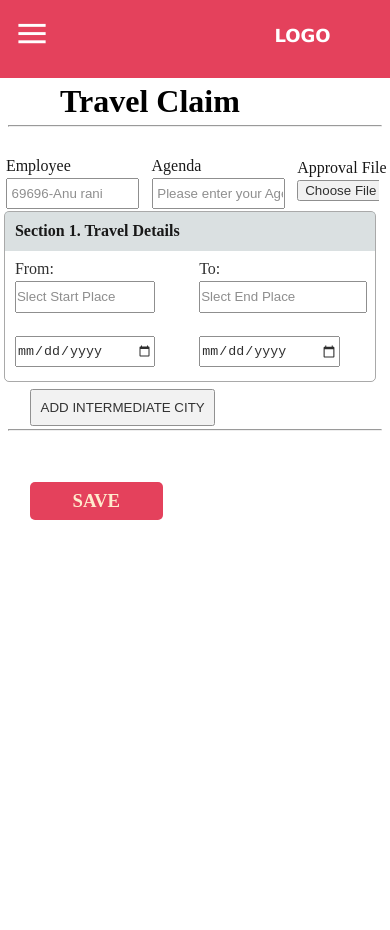
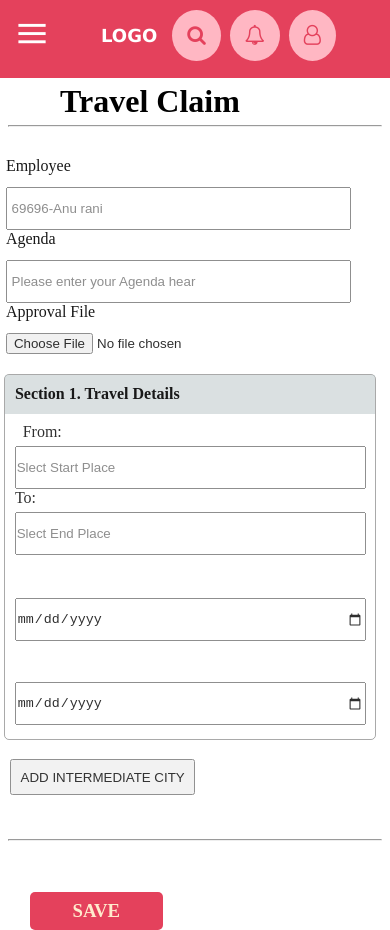
Before and after one commit to abhirock74/demo-work, a plain HTML site: page new-claims.html in a window 390 px wide. Drawn offline with Linux system fonts and the light colour scheme.

Commit message:
add responsive parth

```diff
--- a/css/style.css
+++ b/css/style.css
@@ -13,21 +13,22 @@ a{
 }
 .logo{
     color: white;
-    padding: 35px 50px;
     font-size: 18px;
     font-family: Verdana, Geneva, Tahoma, sans-serif;
+    padding: 30px 50px;
 }
 .side-icon{
-    height: 2vw;
-    margin-left: 71%;
+    height: 1vw;
+    display: inline;
     padding: 18px;
+    margin-left: 70vw;
 }
 .round-icon{
     padding: 15px;
     background-color: rgb(255, 183, 195);
     border-radius: 50%;
     margin-left: 10px;
-    color:  rgb(228, 65, 92));
+    color:  rgb(228, 65, 92);
 }
 #main-container{
     display: flex;
@@ -148,7 +149,8 @@ a{
 }
 .active{
     background-color: rgb(243, 36, 70);
-    height: 5vh;
+    height: 4vh;
+    width: 3vw;
     padding-top: 5px;
     border-radius: 5px;
     color: white;
@@ -481,7 +483,7 @@ td{
     color: blanchedalmond;
 }
 nav{
-    display: none;
+    display:none;
 }
 /* =================responsive========== */
 
@@ -496,6 +498,16 @@ nav{
 @media (max-width:700px){
     .main-nav{
         height: 20vw;
+    }
+    nav{
+        display:inline-block;
+        width: 25vw;
+    }
+    .logo{
+        display: inline;
+        float: left;
+        margin-left: -55px;
+        padding: 0%;
     }
     .side-bar{
         display: none;
@@ -544,7 +556,9 @@ nav{
         padding: 3px;
     }
     .side-icon{
-        margin-left: 6%;
+        margin-left: 0%;
+        padding: 10px;
+
     }
     .calendar{
         width: 94%;
@@ -555,7 +569,6 @@ nav{
     .logo{
         padding: 0% 0 0 15%;
         margin-top: 25px;
-        /* margin-left: -100vw; */
     }
     .cont1{
         margin-top: 63vw;
@@ -598,7 +611,6 @@ nav{
         width: 100%;
         height: 10vw;
     }
-    /* ====================================Second page===================================== */
     .content-head{
         margin: 5px 0px 1px 60px;
     }
@@ -635,9 +647,10 @@ nav{
         width: 22vw;
     }
 
-/* =============================third page ================================ */
 .top-input{
-    height: 7vw;
+    height: 10vw;
+    width: 355%;
+    margin-top: 12px;
 }
 .base-button{
     padding: 2.2vw;
@@ -656,7 +669,8 @@ nav{
     margin: 2% 0 0 1%;
 }
 .round-icon{
-    display: none;
+    display: inline-block;
+    margin-left: 5px;
 }
 
 
@@ -677,16 +691,16 @@ nav{
     background-color: rgb(228, 65, 92);
     color: white;
     z-index: 1;
-    width: 100%;
-    left: -100%;
+    width: 400%;
+    left: -400%;
     position: relative;
-    transition: .8s;
-    top: 0%;
+    transition: .3s;
+    top: 3%;
     height: 50vh;
 }
 th{
     height: 10vw;
-    border-bottom: 1px solid rgba(128, 113, 113, 0.555);
+    border-top: 1px solid rgb(252, 0, 105);
 }
 :checked~table{
     left: 0%;
@@ -699,6 +713,23 @@ a{
 .list-side{
     padding-left: 10px;
 }
+.active{
+    width: 9vw;
+}
+td{
+    display: block;
+}
+.input-item{
+    width: 89vw;
+    margin-top: 5px;
+    margin-left: 2vw;
+}
+.from{
+    display: none;
+}
+.base-button{
+    margin: 5% 0% 40px 10px;
+}
 
 }
 
--- a/new-claims.html
+++ b/new-claims.html
@@ -94,12 +94,12 @@
             </div>
             <tr>
                 <td>
-                    &#160;&#160;<label class="top-input input-item" for="Feom">From:</label> <br>
+                    &#160;&#160;<label class="top-input input-item" for="Feom">From:</label> <br class="from">
                     &#160;&#160;<input class="top-input input-item" type="text" placeholder="Slect Start Place">
                 </td>
                 <td>
-                    &#160;&#160;<label class="top-input" for="Feom">To:</label> <br>
-                    &#160;&#160;<input class="top-input" type="text" placeholder="Slect End Place">
+                    &#160;&#160;<label class="top-input" for="Feom">To:</label> <br class="from">
+                    &#160;&#160;<input class="top-input input-item" type="text" placeholder="Slect End Place">
                 </td>
             </tr>
             <tr>
```
